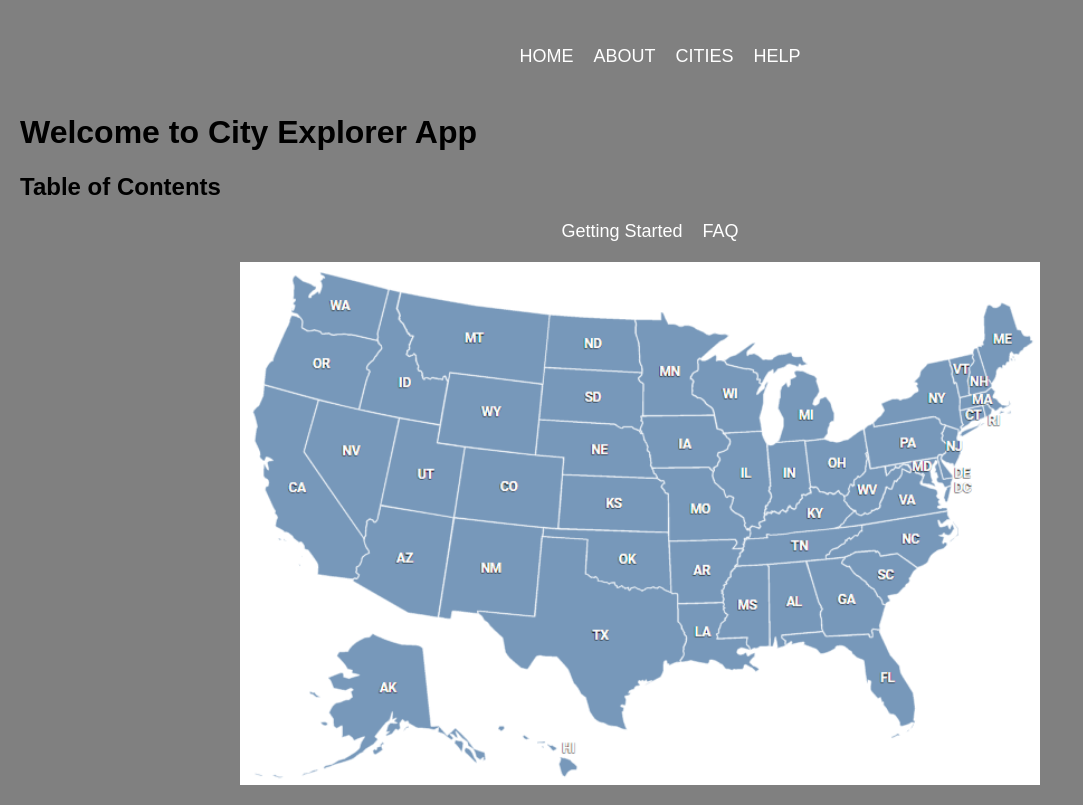
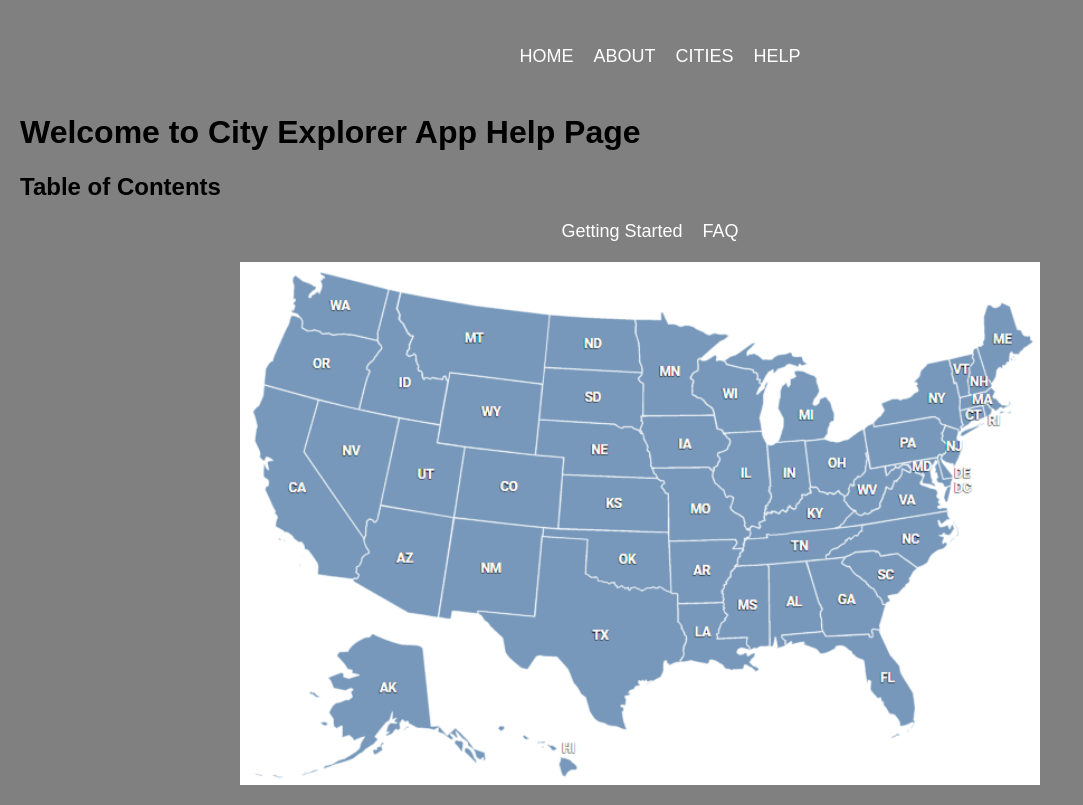
Before and after one commit to INST377-UMD/inst377-group-project-lilydinh15, a plain HTML site: page help.html in a window 1280 px wide. Shown: the whole page, without its empty margins (0-1083 px from the left). Drawn offline with Linux system fonts and the light colour scheme.

Commit message:
Fixed format

```diff
--- a/help.html
+++ b/help.html
@@ -71,7 +71,7 @@
             </ul>
         </div>
 
-        <h1>Welcome to City Explorer App</h1>
+        <h1>Welcome to City Explorer App Help Page</h1>
 
         <h2>Table of Contents</h2>
 
```
